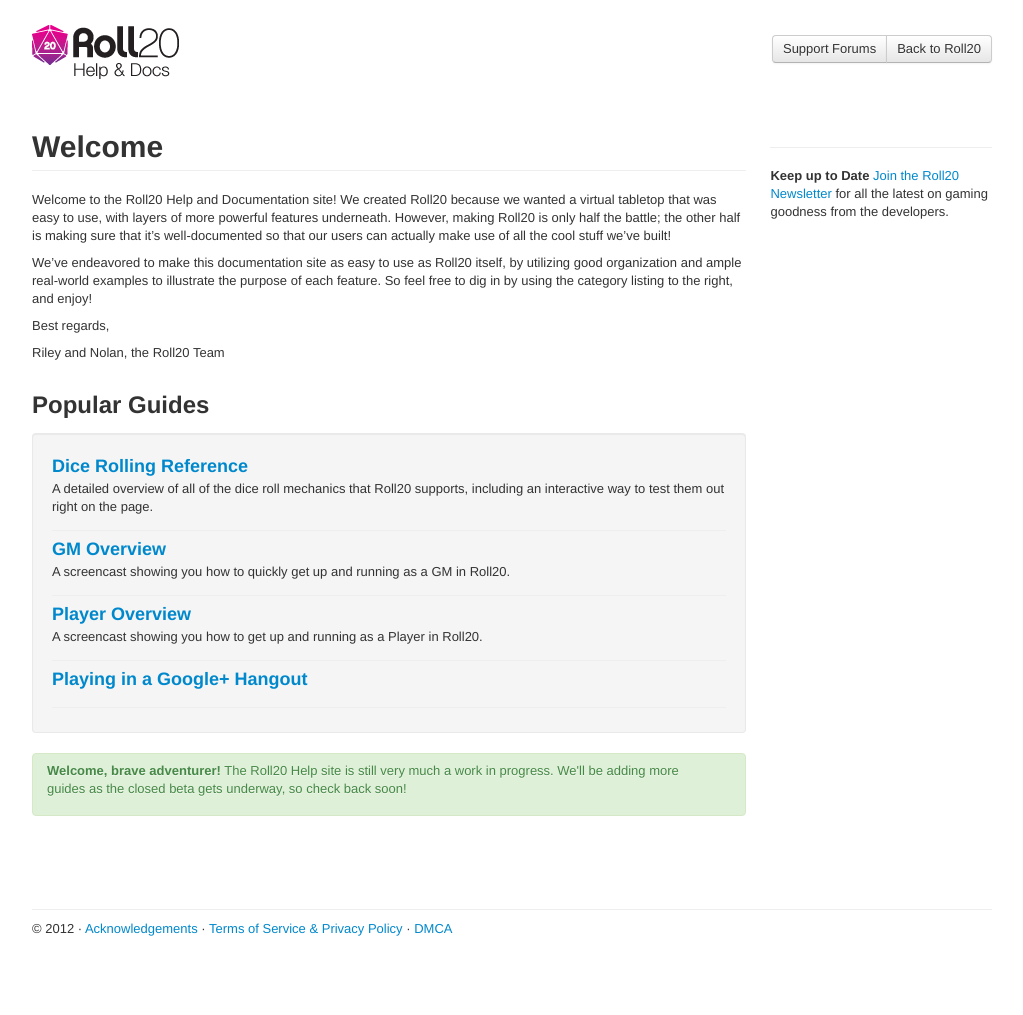
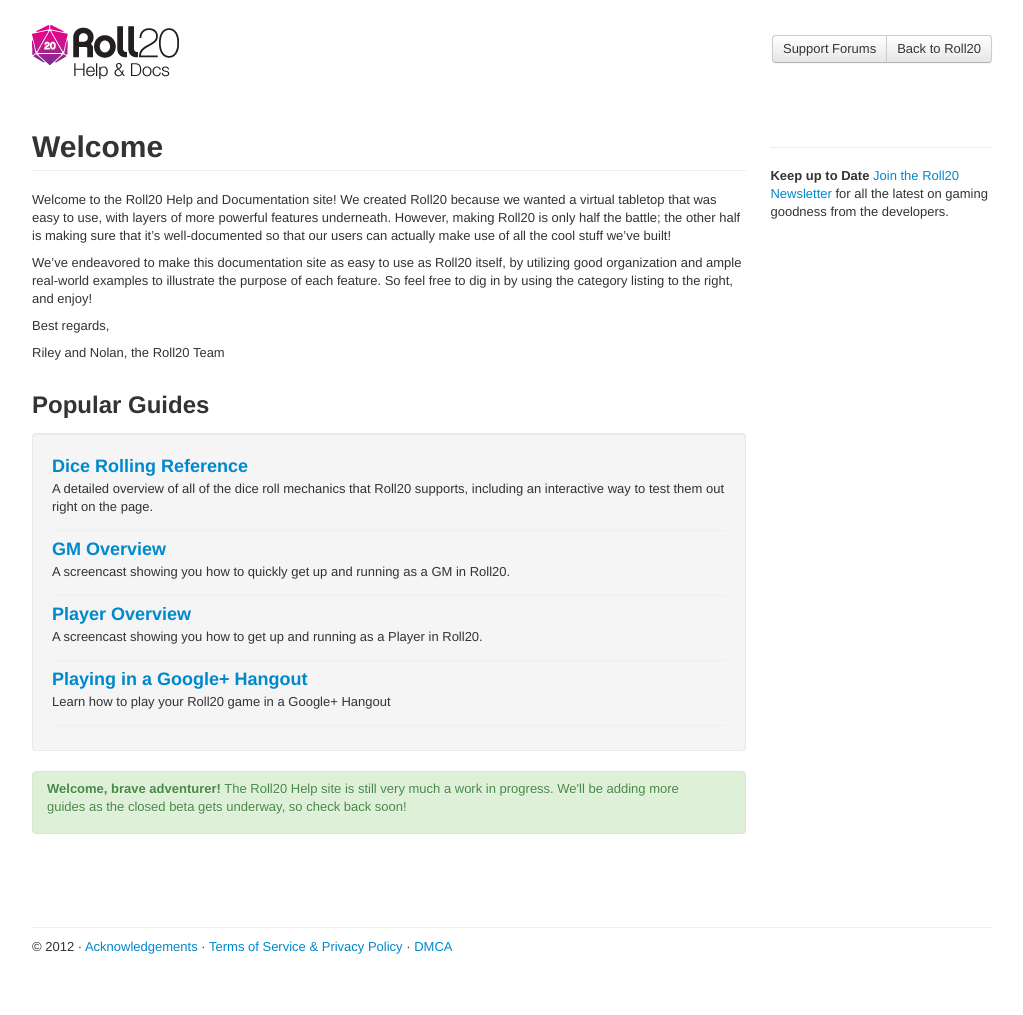
Before and after one commit to Roll20/help.roll20.net, a Jekyll site: the page built from index.markdown, in a window 1280 px wide. Shown: the whole page, without its empty margins (128-1151 px from the left). Built offline with Jekyll 4.4.1, drawn with Linux system fonts in a browser that asks for light colours; nearby versions of some CDN libraries; Markdown is read by kramdown in place of the engine named in the settings; comment, search, counter and statistics services are not loaded.

Commit message:
spell check

```diff
--- a/_posts/2012-05-29-playing-in-google-plus.markdown
+++ b/_posts/2012-05-29-playing-in-google-plus.markdown
@@ -2,6 +2,7 @@
 layout: default
 title: Playing in a Google+ Hangout
 categories: beginner popular
+description: Learn how to play your Roll20 game in a Google+ Hangout
 ---
 
 By default, when you launch a campaign you will be playing on the Roll20 site itself, and using the built-in video and voice chat (powered by TokBox). However, you also have the option to take your game with you to a Google+ Hangout.
```
